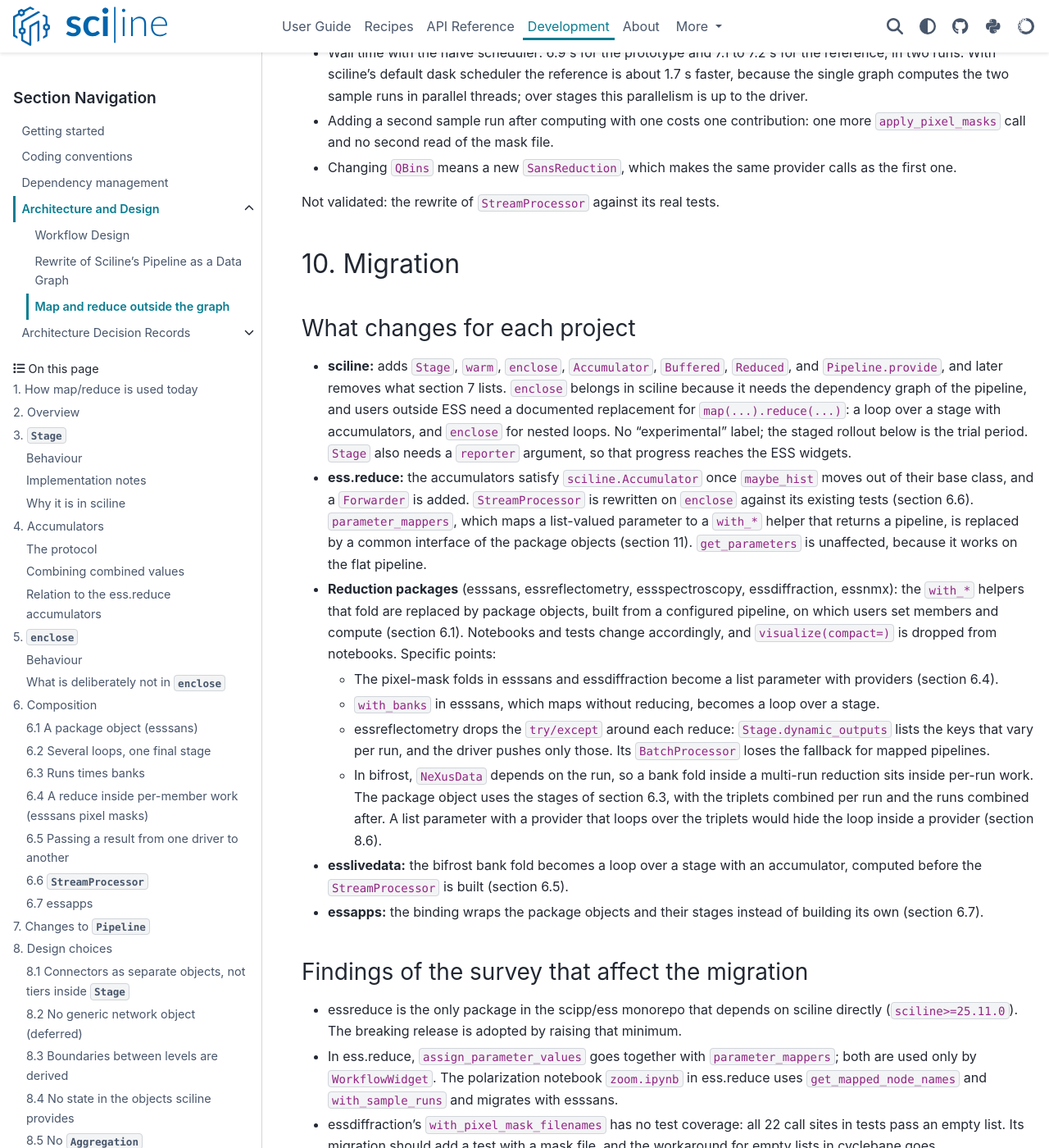
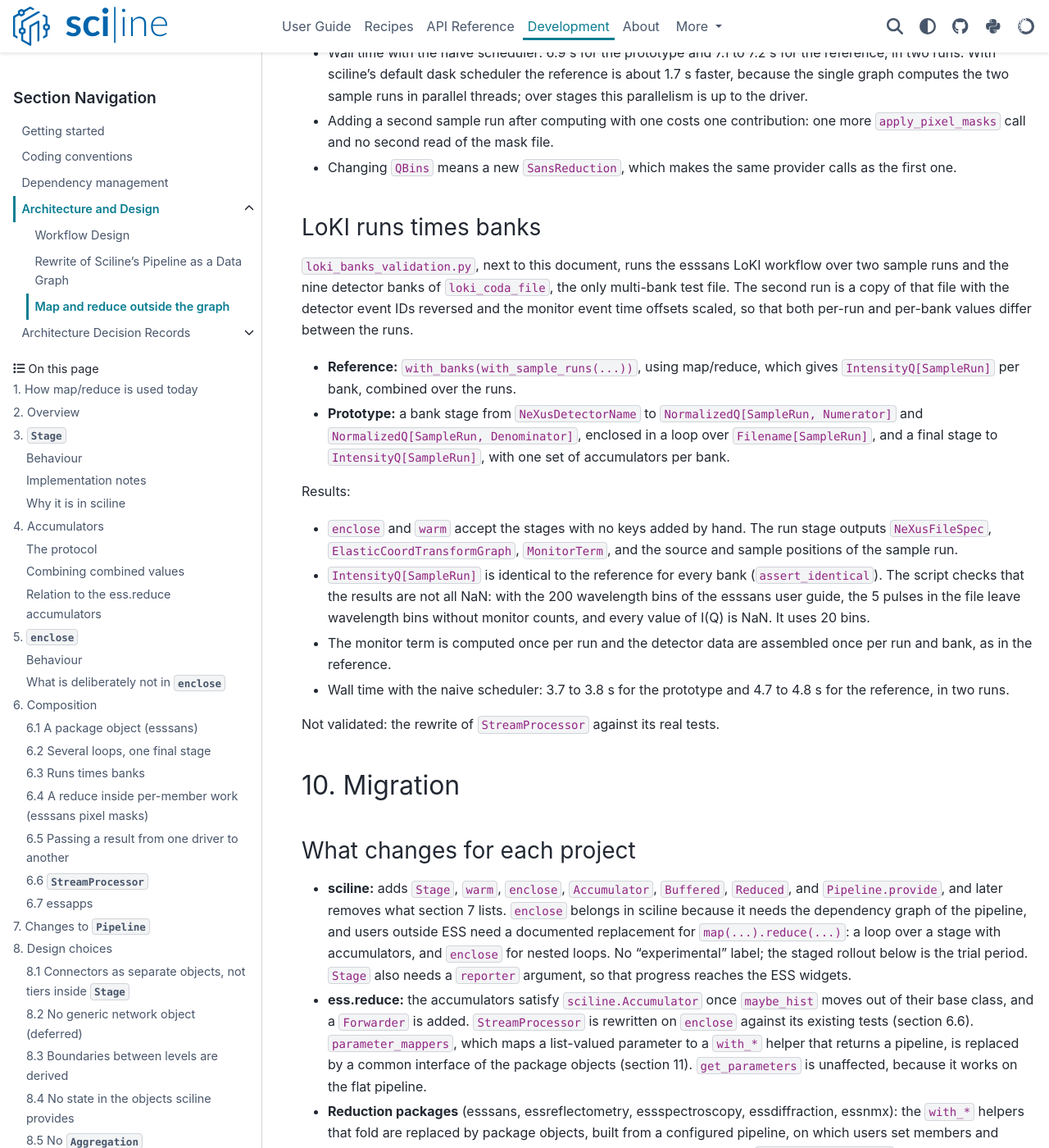
Before and after one commit to scipp/sciline, a Sphinx documentation site: the page built from docs/developer/architecture-and-design/map-reduce-outside-the-graph.md, in a window 1280 px wide and 1400 px high, scrolled down 17776 px. Shown: the whole window at 82% size. Built offline with Sphinx 7.4.7 and the PyData theme 0.15.4, drawn with Linux system fonts in a browser that asks for light colours; the version number could not be read and is left out; some of the changed text lies outside the part shown.

Commit message:
Validate enclose on the LoKI reduction over runs times banks
The nested drivers had been validated only with split, on fake
workflows. The new script runs the esssans LoKI workflow over two sample
runs and the nine banks of the LoKI test file, with a bank stage
enclosed in a loop over runs, and compares with with_banks over
with_sample_runs. Results are identical for every bank, and run-level
and bank-level providers run as often as in the reference.

The second run is a modified copy of the test file, so that a run-level
value wrongly held by the bank stage would change the result. The
wavelength binning differs from the esssans guide, whose binning makes
every value NaN on this 5-pulse file.

Co-Authored-By: Claude Opus 5.5 <noreply@anthropic.com>

```diff
--- /dev/null
+++ b/docs/developer/architecture-and-design/loki_banks_validation.py
@@ -0,0 +1,227 @@
+"""Validate enclose on the esssans LoKI reduction over runs times detector banks.
+
+Reference: with_banks(with_sample_runs(...)) (sciline map/reduce), which gives
+IntensityQ[SampleRun] per bank, combined over the sample runs. esssans does not
+combine over banks, since banks have different Q resolution.
+Prototype: a stage per bank from NeXusDetectorName to the accumulation keys, enclosed
+in a loop over Filename[SampleRun], and a final stage from the accumulation keys to
+IntensityQ[SampleRun]. The driver keeps one set of accumulators per bank.
+
+The only multi-bank test file is loki_coda_file. The second sample run is a copy with
+the detector event IDs reversed and the monitor event time offsets scaled, so that
+both the per-bank and the per-run values differ between the runs. A value that
+depends on the run but is held by the bank stage would then give a wrong result.
+
+Run from this directory with
+    python loki_banks_validation.py
+"""
+
+# ruff: noqa: T201, S101
+
+from __future__ import annotations
+
+import shutil
+import tempfile
+import time
+from pathlib import Path
+from typing import Any
+
+import ess.loki.data  # noqa: F401
+import h5py
+import numpy as np
+import scipp as sc
+from ess import loki, sans
+from ess.reduce.nexus.types import NeXusData
+from ess.reduce.nexus.workflow import assemble_detector_data
+from ess.sans.normalization import norm_monitor_term
+from ess.sans.types import (
+    BeamCenter,
+    CorrectedMonitor,
+    CorrectForGravity,
+    Denominator,
+    DetectorMasks,
+    DirectBeam,
+    EmptyBeamRun,
+    EmptyDetector,
+    Filename,
+    Incident,
+    IntensityQ,
+    LookupTableFilename,
+    MonitorTerm,
+    NeXusDetectorName,
+    NormalizedQ,
+    Numerator,
+    QBins,
+    RawDetector,
+    ReturnEvents,
+    SampleRun,
+    TransmissionFraction,
+    TransmissionRun,
+    UncertaintyBroadcastMode,
+    WavelengthBins,
+)
+from ess.sans.workflow import merge_contributions
+from scipp.testing import assert_allclose, assert_identical
+from scippnexus import NXdetector
+
+import sciline
+from sciline import Buffered, Stage, enclose, warm
+
+TARGET = IntensityQ[SampleRun]
+ACCUMULATED = (NormalizedQ[SampleRun, Numerator], NormalizedQ[SampleRun, Denominator])
+BANKS = [f'loki_detector_{i}' for i in range(9)]
+SCHEDULER = sciline.scheduler.NaiveScheduler()
+
+calls: dict[str, int] = {}
+
+
+def _hit(name: str) -> None:
+    calls[name] = calls.get(name, 0) + 1
+
+
+# Counted copies of providers, with the signatures for SampleRun only, so that the
+# counts are per sample run (monitor term) and per sample run and bank (detector).
+def counted_norm_monitor_term(
+    incident_monitor: CorrectedMonitor[SampleRun, Incident],
+    transmission_fraction: TransmissionFraction[SampleRun],
+) -> MonitorTerm[SampleRun]:
+    _hit('monitor_term')
+    return norm_monitor_term(incident_monitor, transmission_fraction)
+
+
+def counted_assemble_detector_data(
+    detector: EmptyDetector[SampleRun], neutron_data: NeXusData[NXdetector, SampleRun]
+) -> RawDetector[SampleRun]:
+    _hit('assemble_detector')
+    return assemble_detector_data(detector, neutron_data)
+
+
+def make_workflow() -> sciline.Pipeline:
+    # As in the esssans user guide loki-reduction-ess.ipynb, except for the wavelength
+    # bins. The test file holds 5 pulses, and with the 200 bins of the guide some
+    # bins have no monitor counts. The transmission fraction is NaN there, and since
+    # I(Q) sums over wavelength, every value of I(Q) would be NaN.
+    wf: sciline.Pipeline = loki.LokiWorkflow()
+    wf[WavelengthBins] = sc.linspace('wavelength', 1.0, 10.0, 21, unit='angstrom')
+    wf[QBins] = sc.linspace('Q', start=0.01, stop=0.3, num=101, unit='1/angstrom')
+    wf[CorrectForGravity] = True
+    wf[UncertaintyBroadcastMode] = UncertaintyBroadcastMode.upper_bound
+    wf[ReturnEvents] = False
+    wf[BeamCenter] = sc.vector([0.0, 0.0, 0.0], unit='m')
+    wf[DirectBeam] = None
+    wf[DetectorMasks] = {}
+    wf[LookupTableFilename] = loki.data.loki_lookup_table_no_choppers()
+    wf[Filename[EmptyBeamRun]] = loki.data.loki_coda_file()
+    wf[Filename[TransmissionRun[SampleRun]]] = loki.data.loki_coda_file()
+    wf.insert(counted_norm_monitor_term)
+    wf.insert(counted_assemble_detector_data)
+    return wf
+
+
+def make_second_run(directory: str) -> str:
+    """Copy the test file with different detector and monitor events."""
+    path = str(Path(directory) / 'second_run.hdf')
+    shutil.copy(loki.data.loki_coda_file(), path)
+    with h5py.File(path, 'r+') as f:
+        instrument = f['entry/instrument']
+        for bank in BANKS:
+            ids = instrument[f'{bank}/detector_events/event_id']
+            ids[...] = ids[()][::-1]
+        for name in instrument:
+            if name.startswith('beam_monitor'):
+                offset = instrument[f'{name}/monitor_events/event_time_offset']
+                offset[...] = (offset[()] * 0.9).astype(offset.dtype)
+    return path
+
+
+def compare(name: str, a: sc.DataArray, b: sc.DataArray) -> None:
+    # assert_identical treats NaN as equal, so check that there is something to compare.
+    # NaN remains in Q bins without counts.
+    finite = np.isfinite(a.values).mean()
+    assert finite > 0, name
+    try:
+        assert_identical(a, b)
+        print(f'  {name}: identical ({finite:.0%} finite)')
+    except AssertionError:
+        assert_allclose(a, b, rtol=sc.scalar(1e-12))
+        print(
+            f'  {name}: allclose (rtol 1e-12) but not identical ({finite:.0%} finite)'
+        )
+
+
+def show(label: str, t0: float) -> dict[str, int]:
+    print(f'  {label}: {time.perf_counter() - t0:.1f} s, calls {calls}')
+    return dict(calls)
+
+
+def main() -> None:
+    wf = make_workflow()
+    with tempfile.TemporaryDirectory() as tmp:
+        runs = [str(loki.data.loki_coda_file()), make_second_run(tmp)]
+
+        # --- Reference: map/reduce ------------------------------------------------
+        calls.clear()
+        t0 = time.perf_counter()
+        ref = sans.with_banks(sans.with_sample_runs(wf, runs=runs), banks=BANKS)
+        # compute_mapped takes no scheduler, so compute the mapped nodes directly.
+        names = sciline.get_mapped_node_names(ref, TARGET)
+        computed = ref.compute(names, scheduler=SCHEDULER)
+        ref_results = {bank: computed[name] for bank, name in names.items()}
+        t_ref = time.perf_counter() - t0
+        ref_calls = show('reference', t0)
+
+        # --- Prototype: a bank stage enclosed in a loop over runs --------------------
+        calls.clear()
+        t0 = time.perf_counter()
+        bank_stage = Stage(
+            wf, outputs=ACCUMULATED, inputs=(NeXusDetectorName,), scheduler=SCHEDULER
+        )
+        run_stage, bank_stage = enclose(
+            wf, [bank_stage], inputs=(Filename[SampleRun],), scheduler=SCHEDULER
+        )
+        final = Stage(wf, outputs=(TARGET,), inputs=ACCUMULATED, scheduler=SCHEDULER)
+        warm(run_stage, bank_stage, final)
+        acc = {
+            b: {k: Buffered(merge_contributions)() for k in ACCUMULATED} for b in BANKS
+        }
+        held_per_run: dict[str, dict[Any, Any]] = {}
+        per_run: dict[str, dict[str, Any]] = {}
+        for run in runs:
+            held = run_stage.compute({Filename[SampleRun]: run})
+            held_per_run[run] = held
+            for bank in BANKS:
+                values = bank_stage.compute({**held, NeXusDetectorName: bank})
+                per_run.setdefault(bank, {})[run] = values
+                for key in bank_stage.dynamic_outputs:
+                    acc[bank][key].push(values[key])
+        results = {
+            b: final.compute({k: a.value for k, a in acc[b].items()})[TARGET]
+            for b in BANKS
+        }
+        t_proto = time.perf_counter() - t0
+        proto_calls = show('prototype', t0)
+
+        print('forwarded by enclose (run_stage.outputs):')
+        for key in run_stage.outputs:
+            print(f'  {key}')
+
+        print('the two runs differ in the monitor term and in every bank:')
+        a, b = (held[MonitorTerm[SampleRun]] for held in held_per_run.values())
+        assert not sc.identical(a, b)
+        numerator = ACCUMULATED[0]
+        for bank, values in per_run.items():
+            a, b = (v[numerator] for v in values.values())
+            assert not sc.identical(a, b), bank
+        print('  yes')
+
+        print('per-bank results, prototype vs reference:')
+        for bank in BANKS:
+            compare(bank, results[bank], ref_results[bank])
+
+    print(f'\nSUMMARY: reference {t_ref:.1f} s, prototype {t_proto:.1f} s')
+    print(f'  reference calls: {ref_calls}')
+    print(f'  prototype calls: {proto_calls}')
+
+
+if __name__ == '__main__':
+    main()
--- a/docs/developer/architecture-and-design/map-reduce-outside-the-graph.md
+++ b/docs/developer/architecture-and-design/map-reduce-outside-the-graph.md
@@ -575,7 +575,7 @@ Prototype drivers with `split` (section 8.3) ran on fake workflows with the depe
 Per-iteration work ran once per iteration of its loop, except work that depends on the bank alone (section 8.7).
 A `StreamProcessor` on `split` gave the results of `ess.reduce.streaming.StreamProcessor` for two dynamic keys in separate chunks, a context key, a context-only target, and `allow_bypass`.
 These prototypes need esssans and ess.reduce and are not part of this repository.
-They were not run with `enclose`.
+They were not run with `enclose`; the esssans shape is validated with `enclose` on real data below.
 They have at most two nested loops and a step after combining; for three such loops, `enclose` builds the same stages as `split`.
 The `StreamProcessor` rewrite still has to pass the ess.reduce tests (section 10).
 
@@ -597,6 +597,23 @@ Results:
   With sciline's default dask scheduler the reference is about 1.7 s faster, because the single graph computes the two sample runs in parallel threads; over stages this parallelism is up to the driver.
 - Adding a second sample run after computing with one costs one contribution: one more `apply_pixel_masks` call and no second read of the mask file.
 - Changing `QBins` means a new `SansReduction`, which makes the same provider calls as the first one.
+
+### LoKI runs times banks
+
+`loki_banks_validation.py`, next to this document, runs the esssans LoKI workflow over two sample runs and the nine detector banks of `loki_coda_file`, the only multi-bank test file.
+The second run is a copy of that file with the detector event IDs reversed and the monitor event time offsets scaled, so that both per-run and per-bank values differ between the runs.
+
+- **Reference:** `with_banks(with_sample_runs(...))`, using map/reduce, which gives `IntensityQ[SampleRun]` per bank, combined over the runs.
+- **Prototype:** a bank stage from `NeXusDetectorName` to `NormalizedQ[SampleRun, Numerator]` and `NormalizedQ[SampleRun, Denominator]`, enclosed in a loop over `Filename[SampleRun]`, and a final stage to `IntensityQ[SampleRun]`, with one set of accumulators per bank.
+
+Results:
+
+- `enclose` and `warm` accept the stages with no keys added by hand.
+  The run stage outputs `NeXusFileSpec`, `ElasticCoordTransformGraph`, `MonitorTerm`, and the source and sample positions of the sample run.
+- `IntensityQ[SampleRun]` is identical to the reference for every bank (`assert_identical`).
+  The script checks that the results are not all NaN: with the 200 wavelength bins of the esssans user guide, the 5 pulses in the file leave wavelength bins without monitor counts, and every value of I(Q) is NaN. It uses 20 bins.
+- The monitor term is computed once per run and the detector data are assembled once per run and bank, as in the reference.
+- Wall time with the naive scheduler: 3.7 to 3.8 s for the prototype and 4.7 to 4.8 s for the reference, in two runs.
 
 Not validated: the rewrite of `StreamProcessor` against its real tests.
 
```
Also changed, not shown: docs/developer/adr/0003-replace-map-reduce-with-stages-outside-the-graph.md (+1 -0 lines).
